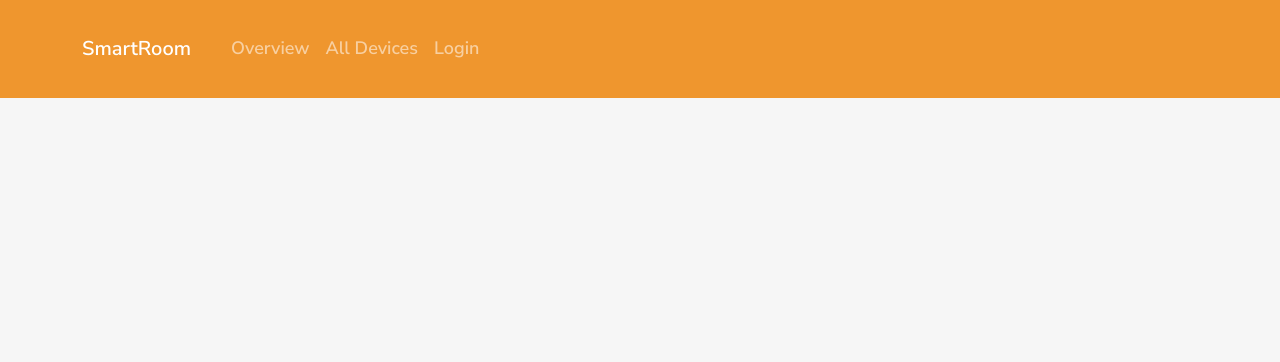
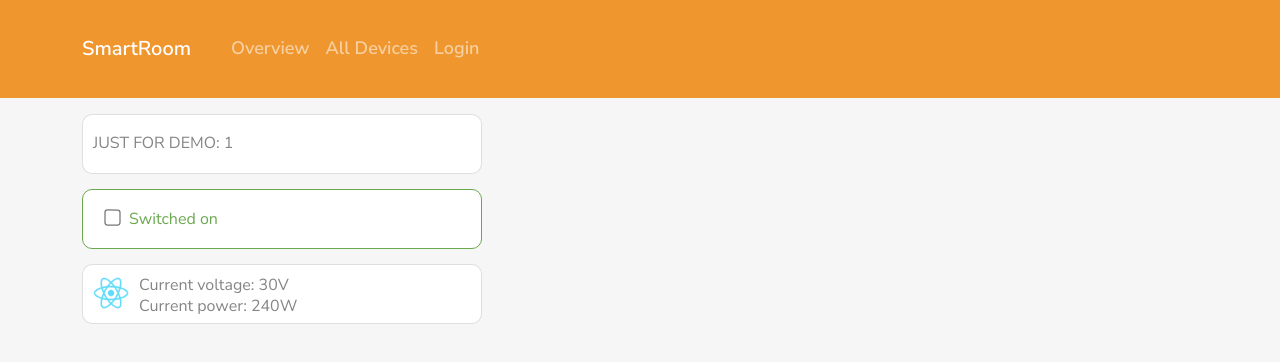
Before and after one commit to jhonatansossa/SmartRoomFrontend, a React (Create React App) app: page /devices/1/details in a window 1280 px wide. Shown: the top 362 px of the page. Built offline with nearby package versions, Linux system fonts and the light colour scheme.

Commit message:
first steps towards device interaction

```diff
--- a/src/App.js
+++ b/src/App.js
@@ -5,7 +5,8 @@ import Header from "./components/Header";
 import Footer from "./components/Footer";
 import Login from "./screens/Login/Login";
 import Overview from "./screens/Overview";
-import Detailed from "./screens/Detailed";
+import DetailedDevice from "./screens/DetailedDevice";
+import DetailedSwitch from "./screens/DetailedSwitch";
 import AllDevices from "./screens/AllDevices";
 import HomeScreen from "./screens/HomeScreen";
 
@@ -19,7 +20,8 @@ const App = () => {
             <Route path="/" element={<HomeScreen />} exact />
             <Route path="/overview" element={<Overview />} />
             <Route path="/devices" element={<AllDevices />} />
-            <Route path="/details/:id" element={<Detailed />} />
+            <Route path="/devices/:id/details" element={<DetailedDevice />} />
+            <Route path="/switches/:id/details" element={<DetailedSwitch />} />
             <Route path="/login" element={<Login />} />
           </Routes>
         </Container>
--- /dev/null
+++ b/src/screens/DetailedDevice.js
@@ -0,0 +1,66 @@
+import { React, useState } from "react";
+import { Col, Row } from "react-bootstrap";
+import { useParams } from "react-router-dom";
+
+const DetailedDevice = () => {
+  const { id } = useParams();
+
+  const src = {
+    title: "device1",
+    image: "/logo192.png",
+    voltage: 30,
+    power: 240,
+    switchOn: true,
+  };
+
+  // Initialize a boolean state
+  const [passwordShown, setPasswordShown] = useState(src.switchOn);
+
+  // Switch toggle handler
+  const toggleSwitch = () => {
+    // When the handler is invoked
+    // inverse the boolean state of switch
+    setPasswordShown(!passwordShown);
+  };
+
+  return (
+    <div className="vertical-scroll-area">
+      <div className="card vertical">
+        <div className="card-title">JUST FOR DEMO: {id}</div>
+      </div>
+      <div
+        className={
+          passwordShown ? "card vertical switch-on" : "card vertical switch-off"
+        }
+      >
+        <label
+          className={passwordShown ? "switch switch-on" : "switch switch-off"}
+        >
+          <input
+            type="checkbox"
+            onClick={toggleSwitch}
+            className="checkbox-icon"
+          />
+          Switched on
+        </label>
+      </div>
+      <div className="card vertical">
+        <div
+          key={src.title}
+          className="card-image vertical"
+          style={{
+            backgroundImage: `url(${src.image})`,
+          }}
+        ></div>
+        <div className="card-title card-content">
+          <p>
+            Current voltage: {src.voltage}V<br />
+            Current power: {src.power}W
+          </p>
+        </div>
+      </div>
+    </div>
+  );
+};
+
+export default DetailedDevice;
--- /dev/null
+++ b/src/screens/DetailedSwitch.js
@@ -0,0 +1,71 @@
+import { React, useState } from "react";
+import { Col, Row } from "react-bootstrap";
+import { useParams } from "react-router-dom";
+
+const DetailedSwitch = () => {
+  const { id } = useParams();
+
+    /*
+    * Daten holen und Toogle button machen
+    */
+
+
+  const src = {
+    title: "device1",
+    image: "/logo192.png",
+    voltage: 30,
+    power: 240,
+    switchOn: true,
+  };
+
+  // Initialize a boolean state
+  const [passwordShown, setPasswordShown] = useState(src.switchOn);
+
+  // Switch toggle handler
+  const toggleSwitch = () => {
+    // When the handler is invoked
+    // inverse the boolean state of switch
+    setPasswordShown(!passwordShown);
+  };
+
+  return (
+    <div className="vertical-scroll-area">
+      <div className="card vertical">
+        <div className="card-title">JUST FOR DEMO: {id}</div>
+      </div>
+      <div
+        className={
+          passwordShown ? "card vertical switch-on" : "card vertical switch-off"
+        }
+      >
+        <label
+          className={passwordShown ? "switch switch-on" : "switch switch-off"}
+        >
+          <input
+            type="checkbox"
+            onClick={toggleSwitch}
+            className="checkbox-icon"
+          />
+          Switched on
+        </label>
+      </div>
+      <div className="card vertical">
+        <div
+          key={src.title}
+          className="card-image vertical"
+          style={{
+            backgroundImage: `url(${src.image})`,
+          }}
+        ></div>
+        <div className="card-title card-content">
+          <p>
+            Current voltage: {src.voltage}V<br />
+            Current power: {src.power}W
+          </p>
+        </div>
+      </div>
+    </div>
+  );
+};
+
+export default DetailedSwitch;
--- a/src/screens/Overview.js
+++ b/src/screens/Overview.js
@@ -1,4 +1,5 @@
-import React, { useState } from "react";
+import React, { useState,useEffect } from "react";
+import Axios from 'axios';
 import { Col, Row } from "react-bootstrap";
 import { useNavigate, generatePath } from "react-router-dom";
 import PopUp from "../components/PopUp";
@@ -24,8 +25,13 @@ const Overview = () => {
     navigate("/devices");
   };
 
-  function redirectToDetailed(id) {
-    let path = generatePath("/details/:id", { id });
+  function redirectToDetailedDevice(id) {
+    let path = generatePath("/devices/:id/details", { id });
+    navigate(path);
+  }
+
+  function redirectToDetailedSwitch(id) {
+    let path = generatePath("/switches/:id/details", { id });
     navigate(path);
   }
 
@@ -34,10 +40,31 @@ const Overview = () => {
 
   const [seen, setSeen] = useState(false);
 
-  // onClick={() => setSeen(!seen)}
+  //Fetching openHAB switches
+  const [openHABItems,setOpenHABItems]=useState([])
 
-  // {this.state.seen ? <PopUp toggle={this.togglePop} /> : null}
-  console.log(seen);
+  const config = {
+    headers: { Authorization: `Bearer oh.testToken.JpBfn4tkeRgYr7jV2MQi2xiNqfbZUdxJVWjIwfNDOLmo28MEbk10YmxGgYRs16Y752YXmgdqpU8D7htg` }
+  };
+
+  useEffect(() => {
+    fetchOpenHABItems();
+  }, [openHABItems,setOpenHABItems])
+
+  const fetchOpenHABItems=async()=>{
+    // https://community.openhab.org/t/cors-problem/113063  --> If requests not working
+    const response=await Axios('http://localhost:8080/rest/items', config);
+    console.log(response);
+    setOpenHABItems(response.data)
+  }
+
+  var switches = new Array();
+  openHABItems.forEach(function(item) {
+    if(item.type == "Switch"){
+      switches.push(item);
+    }
+  });
+
   return (
     <>
       <div>
@@ -123,7 +150,7 @@ const Overview = () => {
           {devices_turnedOn.map((src) => (
             <button
               className="card hov-primary horizontal"
-              onClick={() => redirectToDetailed(src.title)}
+              onClick={() => redirectToDetailedDevice(src.title)}
             >
               <div
                 key={src.title}
@@ -136,6 +163,28 @@ const Overview = () => {
             </button>
           ))}
         </div>
+
+        <div className="header">
+          <div className="section-header">Switches</div>
+        </div>
+        <div className="scroll-area">
+          {switches.map((src) => (
+            <button
+              className="card hov-primary horizontal"
+              onClick={() => redirectToDetailedSwitch(src.name)}
+            >
+              <div
+                key={src.label}
+                className="card-image horizontal"
+                style={{
+                  backgroundImage: `url(/logo192.png)`,
+                }}
+              ></div>
+              <div className="card-title horizontal">{src.label}</div>
+            </button>
+          ))}
+        </div>
+
         <div className="header">
           <div className="section-header">Frequently used</div>
           <button
@@ -149,7 +198,7 @@ const Overview = () => {
           {devices_frequentlyUsed.map((src) => (
             <button
               className="card hov-primary horizontal"
-              onClick={() => redirectToDetailed(src.title)}
+              onClick={() => redirectToDetailedDevice(src.title)}
             >
               <div
                 key={src.title}
```
